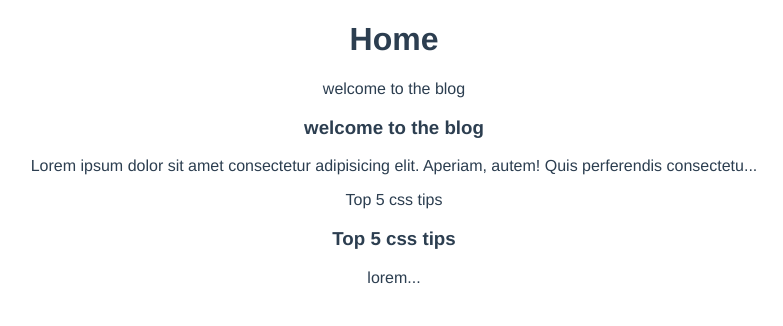
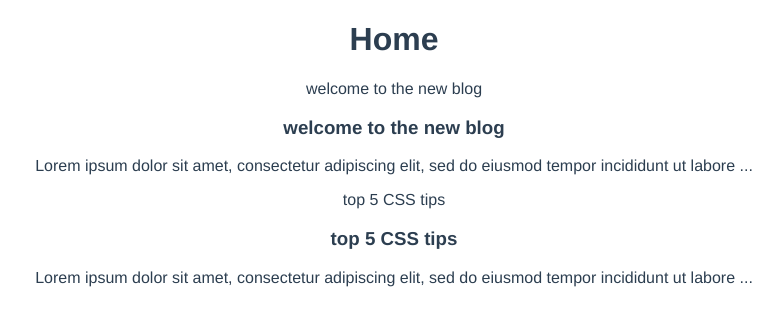
Before and after one commit to FlorianAutricque/vuejs_learning, a Vue app in the folder 7_composition_api/: page / in a window 1280 px wide. Shown: the top 326 px of the page, without its empty margins (246-1029 px from the left). Built offline with nearby package versions, Linux system fonts and the light colour scheme; data requests are answered from the project's data file.

Commit message:
fetching data

```diff
--- a/7_composition_api/package.json
+++ b/7_composition_api/package.json
@@ -8,6 +8,7 @@
   },
   "dependencies": {
     "core-js": "^3.8.3",
+    "json-server": "^1.0.0-beta.3",
     "vue": "^3.2.13",
     "vue-router": "^4.0.3"
   },
--- a/7_composition_api/src/components/PostList.vue
+++ b/7_composition_api/src/components/PostList.vue
@@ -16,8 +16,8 @@
   props: ["posts"],
   components: { SinglePost },
   setup(props) {
-    onMounted(() => console.log("comp mounted"));
-    onUnmounted(() => console.log("comp unmounted"));
+    // onMounted(() => console.log("comp mounted"));
+    // onUnmounted(() => console.log("comp unmounted"));
   },
 };
 </script>
--- a/7_composition_api/src/views/HomeView.vue
+++ b/7_composition_api/src/views/HomeView.vue
@@ -1,8 +1,11 @@
 <template>
   <div class="home">
     <h1>Home</h1>
-
-    <PostList :posts="posts" />
+    <div v-if="error">{{ error }}</div>
+    <div v-if="posts.length">
+      <PostList :posts="posts" />
+    </div>
+    <div v-else>Loading ...</div>
   </div>
 </template>
 
@@ -14,16 +17,25 @@
   components: { PostList },
   setup() {
     //PROPS
-    const posts = ref([
-      {
-        title: "welcome to the blog",
-        body: "Lorem ipsum dolor sit amet consectetur adipisicing elit. Aperiam, autem! Quis perferendis consectetur eum recusandae, quia sapiente assumenda laboriosam tempora illo adipisci quaerat maxime doloribus voluptatibus eius ipsum illum nam harum cumque ea ducimus odit eos rem debitis. Commodi voluptatibus ullam repudiandae! Facere eos similique ut quasi itaque autem, quae ipsum impedit doloremque eveniet unde quo officiis animi ad dolore quos, error harum hic doloribus id! Nobis officia nisi officiis eos, asperiores inventore rerum impedit nihil nesciunt voluptatem a, blanditiis corrupti atque, hic veritatis deserunt eum? Culpa, repudiandae perspiciatis dolorem voluptatibus fugiat placeat, quidem at maxime nemo repellendus eligendi cum.",
-        id: 1,
-      },
-      { title: "Top 5 css tips", body: "lorem", id: 2 },
-    ]);
+    const posts = ref([]);
+    const error = ref(null);
 
-    return { posts };
+    const load = async () => {
+      try {
+        let data = await fetch("http://localhost:3000/posts");
+        if (!data.ok) {
+          throw new Error("No data available");
+        }
+        posts.value = await data.json();
+      } catch (error) {
+        error.value = error.message;
+        console.log(error.value);
+      }
+    };
+
+    load();
+
+    return { posts, error };
   },
 };
 </script>
```
Also changed, not shown: 1 other file (tests, documents, lock files or other folders).
